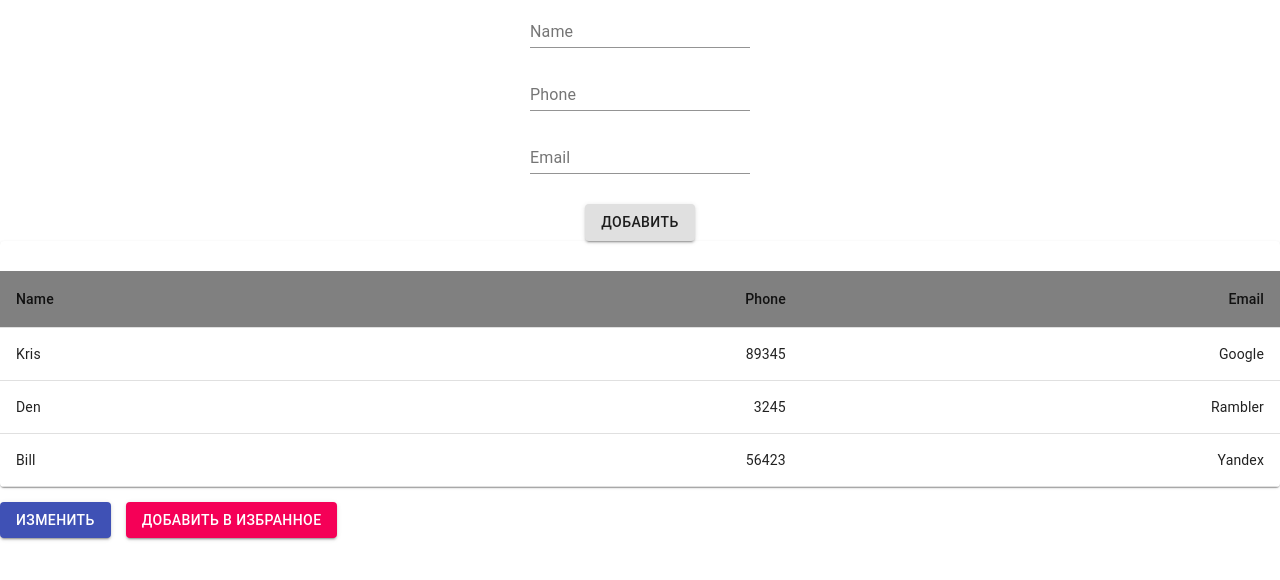
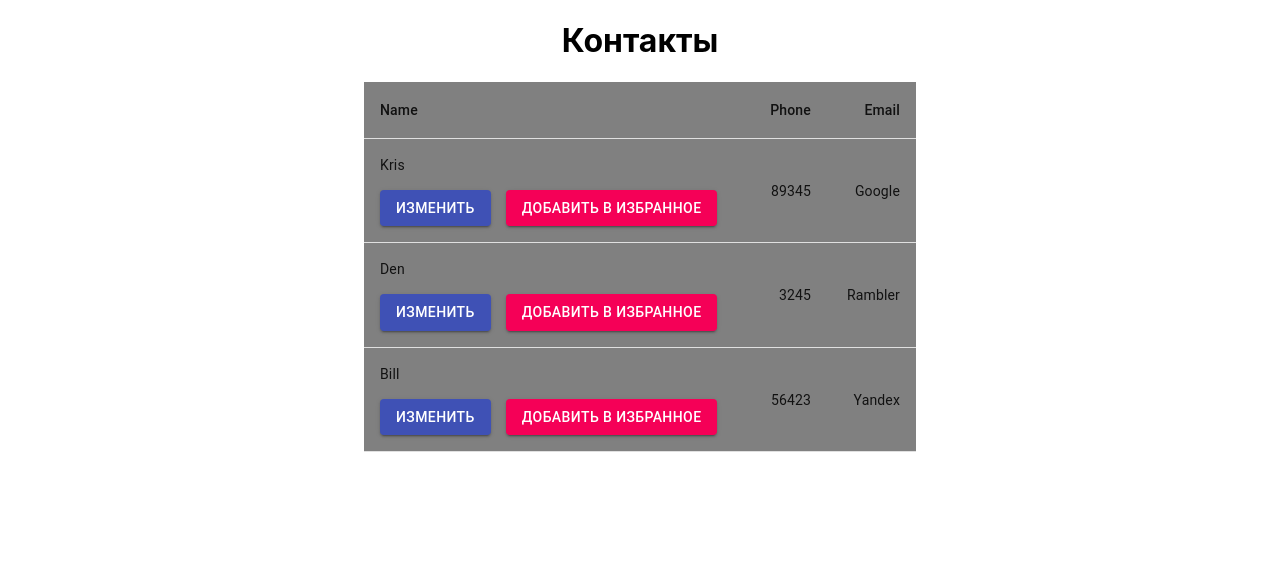
Before and after one commit to AntonReshetovv/react-local-storage, a React (Create React App) app: page /contacts in a window 1280 px wide. Shown: the top 580 px of the page. Built offline with nearby package versions, Linux system fonts and the light colour scheme.

Commit message:
оцентровал табличку, и добавил в строкикнопки

```diff
--- a/package.json
+++ b/package.json
@@ -10,6 +10,7 @@
     "material-table": "^1.57.2",
     "react": "^16.13.0",
     "react-dom": "^16.13.0",
+    "react-router-dom": "^5.1.2",
     "react-scripts": "3.4.0"
   },
   "scripts": {
--- a/src/App.css
+++ b/src/App.css
@@ -20,6 +20,7 @@ form > .input {
 .buttons > .favBut {
   margin-left: 15px;
 }
-.tableHead {
-    background-color: grey;
+
+.contTitle {
+  text-align: center;
 }
--- a/src/App.js
+++ b/src/App.js
@@ -1,14 +1,19 @@
 import React from "react";
 import "./App.css";
-import Form from "./Container/Form";
-import Tabl from "./Container/Table";
+import AddContact from "./Pages/AddContact";
+import Contacts from "./Pages/Contact";
+import { BrowserRouter as Router, Route } from "react-router-dom";
 
 function App() {
   return (
-    <div className="App">
-      <Form />
-      <Tabl />
-    </div>
+    <Router>
+      <Route exact path="/">
+        <AddContact />
+      </Route>
+      <Route path="/contacts">
+        <Contacts />
+      </Route>
+    </Router>
   );
 }
 
--- a/src/Container/Table/index.jsx
+++ b/src/Container/Table/index.jsx
@@ -1,38 +1,37 @@
 import React from "react";
-import { makeStyles } from '@material-ui/core/styles';
-import Table from '@material-ui/core/Table';
-import TableBody from '@material-ui/core/TableBody';
-import TableCell from '@material-ui/core/TableCell';
-import TableContainer from '@material-ui/core/TableContainer';
-import TableHead from '@material-ui/core/TableHead';
-import TableRow from '@material-ui/core/TableRow';
-import Paper from '@material-ui/core/Paper';
+import { makeStyles } from "@material-ui/core/styles";
+import Table from "@material-ui/core/Table";
+import TableBody from "@material-ui/core/TableBody";
+import TableCell from "@material-ui/core/TableCell";
+import TableContainer from "@material-ui/core/TableContainer";
+import TableHead from "@material-ui/core/TableHead";
+import TableRow from "@material-ui/core/TableRow";
 import Buttons from "../../Component/Button";
+import Container from "@material-ui/core/Container";
 
 const useStyles = makeStyles({
   table: {
-      minWidth: 650,
-      marginTop: 30
-    },
+    backgroundColor: "grey"
+  }
 });
 
 function createData(name, phone, email) {
-    return { name, phone, email};
+  return { name, phone, email };
 }
 
 const rows = [
-    createData('Kris', 89345, 'Google'),
-    createData('Den', 3245, 'Rambler'),
-    createData('Bill', 56423, 'Yandex')
+  createData("Kris", 89345, "Google"),
+  createData("Den", 3245, "Rambler"),
+  createData("Bill", 56423, "Yandex")
 ];
 
-const Tabl = () =>{
+const Tabl = () => {
   const classes = useStyles();
-    return(
-        <div>
-        <TableContainer component={Paper}>
+  return (
+    <Container maxWidth="sm">
+      <TableContainer>
         <Table className={classes.table} aria-label="simple table">
-        <TableHead className="tableHead">
+          <TableHead>
             <TableRow>
               <TableCell>Name</TableCell>
               <TableCell align="right">Phone</TableCell>
@@ -44,6 +43,7 @@ const Tabl = () =>{
               <TableRow key={row.name}>
                 <TableCell component="th" scope="row">
                   {row.name}
+                  <Buttons />
                 </TableCell>
                 <TableCell align="right">{row.phone}</TableCell>
                 <TableCell align="right">{row.email}</TableCell>
@@ -52,9 +52,8 @@ const Tabl = () =>{
           </TableBody>
         </Table>
       </TableContainer>
-    <Buttons />
-    </div>
-    )
-}
+    </Container>
+  );
+};
 
-export default Tabl
+export default Tabl;
--- /dev/null
+++ b/src/Pages/AddContact/index.jsx
@@ -0,0 +1,12 @@
+import React from "react";
+import Form from "../../Container/Form";
+
+const AddContact = () => {
+  return (
+    <div>
+      <Form />
+    </div>
+  );
+};
+
+export default AddContact;
--- /dev/null
+++ b/src/Pages/Contact/index.jsx
@@ -0,0 +1,12 @@
+import React from "react";
+import Tabl from "../../Container/Table";
+
+const Contacts = () => {
+  return (
+    <div>
+      <h1 className="contTitle">Контакты</h1>
+      <Tabl />
+    </div>
+  );
+};
+export default Contacts;
```
Also changed, not shown: src/Container/Form/index.jsx (+7 -5 lines), 1 other file (tests, documents, lock files or other folders). Lines whose indentation alone changed are shown as unchanged.
